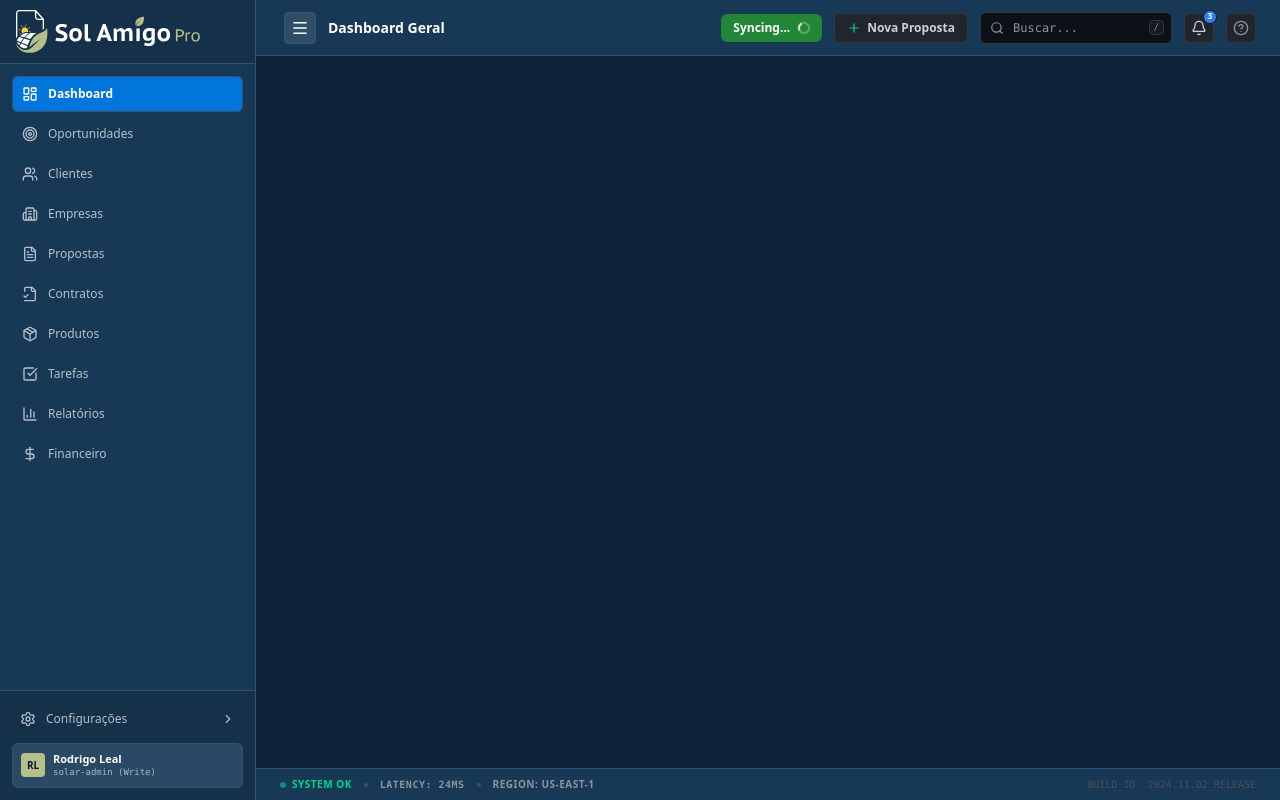
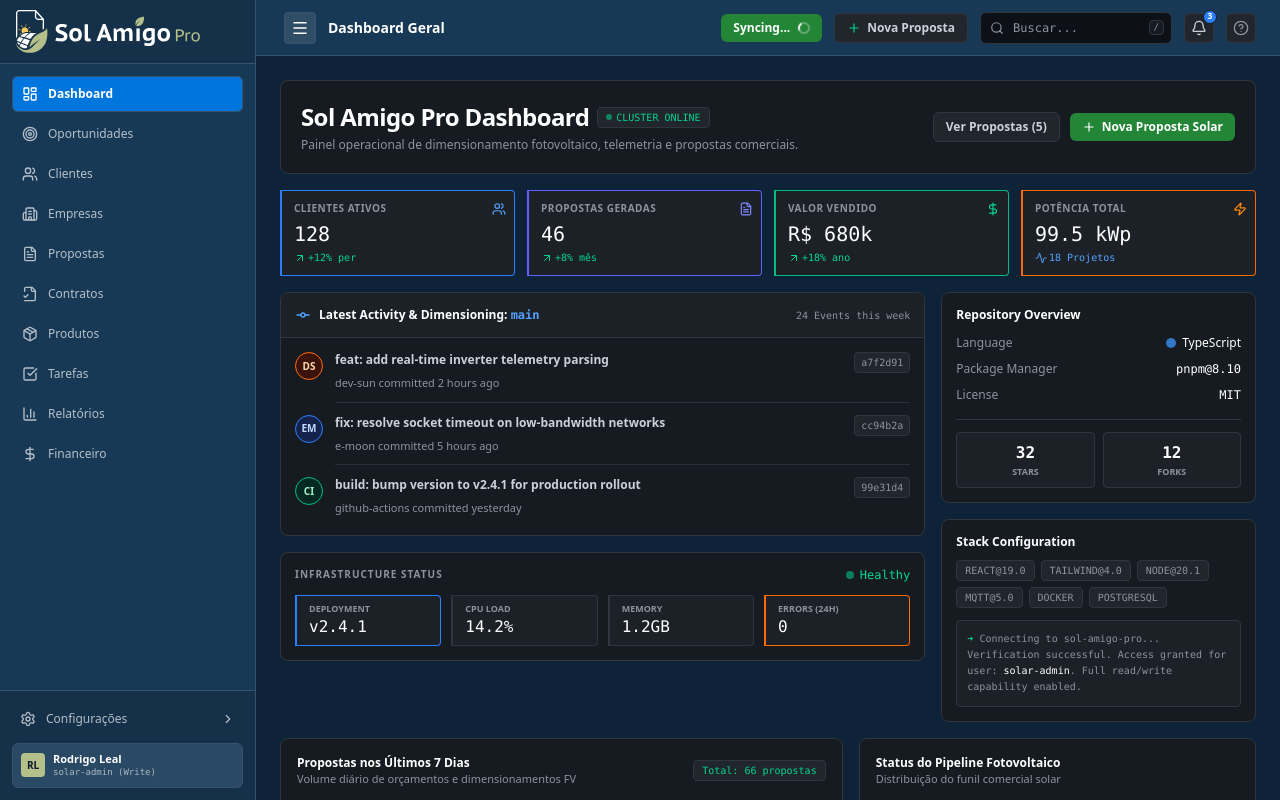
Before and after one commit to lealt97/sol-amigo-pro, a React (Vite) app: page / in a window 1280 px wide. Both pictures are taken after typing "name@example.com", "Sample123" into the empty fields and a click on the button "Entrar". Shown: the top 800 px of the page. Built offline with nearby package versions, Linux system fonts and the light colour scheme.

Commit message:
fix: show default dashboard after login

```diff
--- a/src/index.css
+++ b/src/index.css
@@ -89,6 +89,7 @@ main > * {
   display: none !important;
 }
 
+main > #dashboard-view,
 main > #personalizacao-page,
 main > #clientes-page {
   display: block !important;
```
